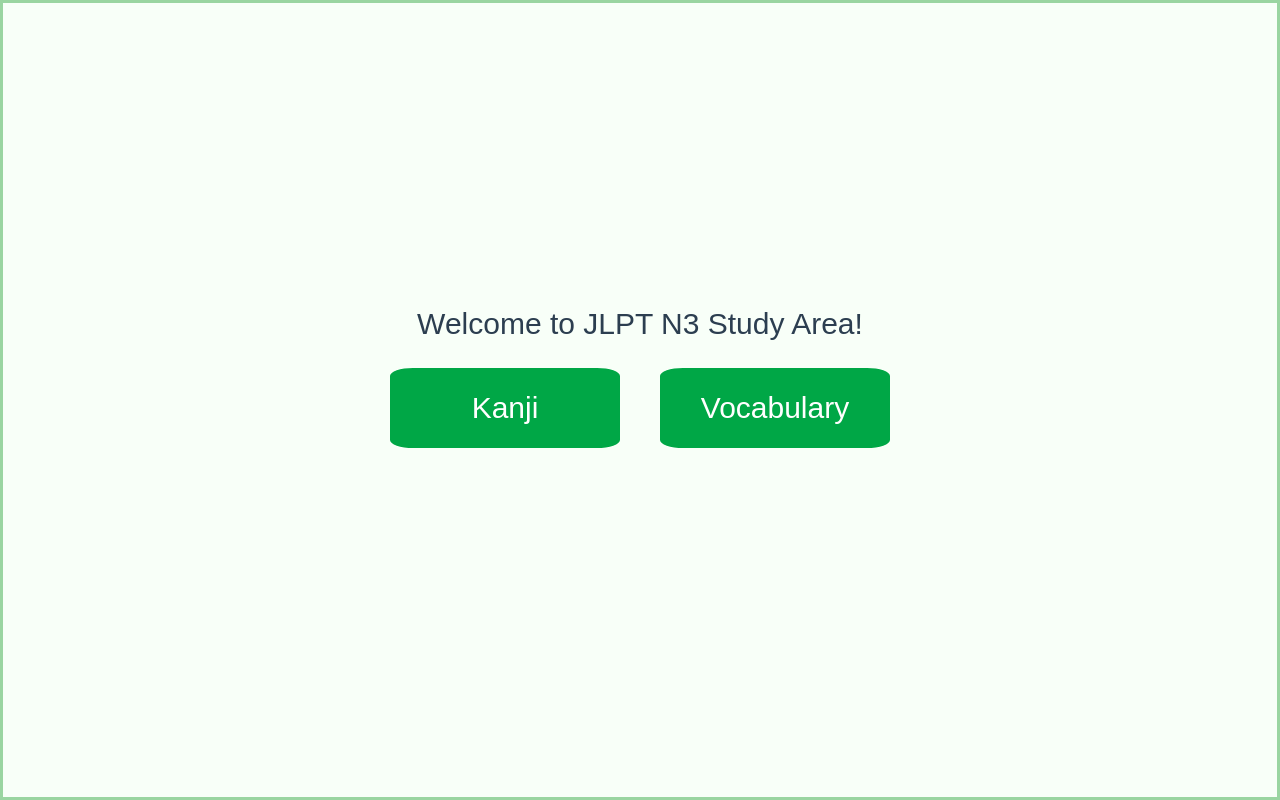
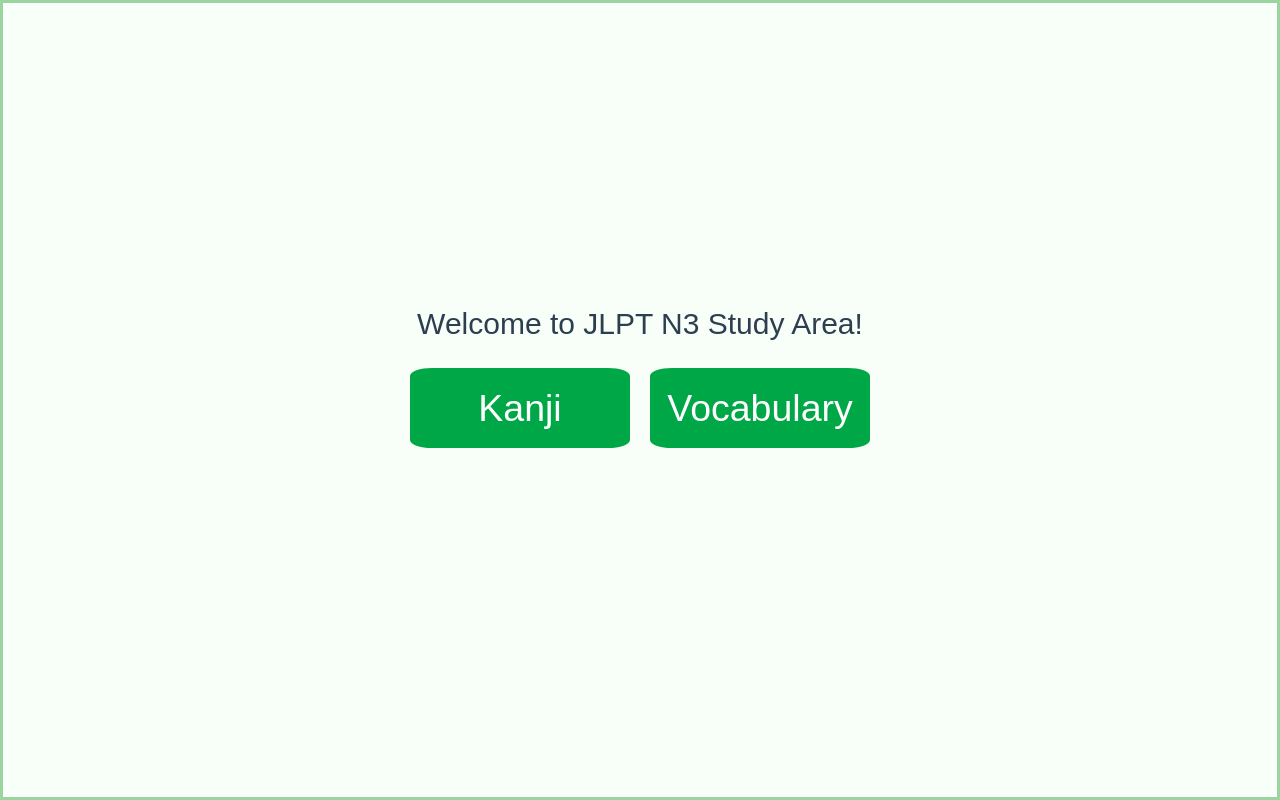
Before and after one commit to ruslan-bv/jlptn3-memorizer, a Vue app: page / in a window 1280 px wide. Built offline with nearby package versions, Linux system fonts and the light colour scheme.

Commit message:
feat: button layout

```diff
--- a/src/components/Drill.vue
+++ b/src/components/Drill.vue
@@ -1,6 +1,9 @@
 <script setup lang="ts">
 import { ref, reactive } from 'vue';
 import { kanjiStore } from '../store/kanjiStore';
+
+const isCardSelected = ref(false);
+
 const currentCardSet = reactive(kanjiStore.currentKanjiDeck);
 const selectionToShow = Object.values(currentCardSet)[0];
 
@@ -13,6 +16,7 @@
     const target = e.target as Element;
     const parentDiv = target.closest('div');
     parentDiv?.classList?.add('card-selected');
+    isCardSelected.value = true;
 }
 
 </script>
@@ -28,7 +32,7 @@
             </template>
         </div>
         <div class="navigation">
-            test
+            <button class="select">SELECT</button>
         </div>
     </div>
 </div>
@@ -41,12 +45,6 @@
     border: 1px solid #00A746;
     width: 200px;
     height: 250px;
-}
-
-.front-side {
-    display: block;
-    margin: auto;
-    font-size: 8em;
 }
 
 .card-selected {
@@ -73,4 +71,24 @@
     margin: -200px 0 0 -400px;
     border: 2px solid #05652d;
 }
+
+.front-side {
+    display: block;
+    margin: auto;
+    font-size: 8em;
+}
+
+.navigation {
+    display: flex;
+    align-items: center;
+    justify-content: center;
+}
+
+.select {
+    width: 100px;
+    height: 50px;
+    background-color: #9AD5A1;
+    font-weight: 600;
+    border-radius: 3px;
+}
 </style>
--- a/src/components/Main.vue
+++ b/src/components/Main.vue
@@ -39,12 +39,28 @@
     </div>
 </template>
 
-<style scoped>
+<style scoped lang="scss">
 button {
     height: 50px;
-    background-color: #9AD5A1;
-    border: none;
-    /* color: */
+    width: 200px;
+    font-size: 1.5em;
+    background-color: white;
+    border: 2px solid black;
+    box-shadow: 0 9px #9AD5A1;
+    border-radius: 10px;
+    border: 1px solid #666;
+    outline: none;
+
+    &:active {
+        background-color: #3e8e41;
+        box-shadow: 0 5px #666;
+        transform: translateY(4px);
+    }
+
+    &:hover {
+        color: white;
+        background-color: #00A746;
+    }
 }
 
 header {
--- a/src/views/IntroductionView.vue
+++ b/src/views/IntroductionView.vue
@@ -6,11 +6,10 @@
 <template>
   <div class="introduction">
     <h1>Welcome to JLPT N3 Study Area!</h1>
-    <!-- <h3>Please choose what you want to master today:</h3> -->
     <div class="buttons">
         <router-link to="/kanji" v-slot="{ navigate }">
             <button @click="navigate">
-                {{ kanjiButtonTitle }}
+                <span>{{ kanjiButtonTitle }}</span>
             </button>
         </router-link>
         <router-link to="/vocabulary" v-slot="{ navigate }">
@@ -22,29 +21,58 @@
   </div>
 </template>
 
-<style scope>
+<style scoped lang="scss">
 h1 {
+    text-align: center;
+    margin-bottom: 20px;
+}
+
+h5 {
     text-align: center;
 }
 
 button {
-    width: 230px;
+    width: 220px;
     height: 80px;
     border: 2px solid #00A746;
     border-radius: 10%;
-    font-size: 2em;
+    font-size: 2.5em;
     background-color:#00A746;
     color: white;
+    transition: all 0.5s;
+
+    & span {
+        display: inline-block;
+        position: relative;
+        transition: 0.5s;
+    }
+
+    & span:after {
+        content: '\00bb';
+        position: absolute;
+        opacity: 0;
+        top: 0;
+        right: -20px;
+    }
 }
 
 button:hover {
     color: black;
+
+    & span {
+        padding-right: 25px;
+    }
+
+    & span:after {
+        opacity: 1;
+        right: 0;
+    }
 }
 
 .buttons {
     display: flex;
-    justify-content: space-between;
-    margin-top: 20px;
+    justify-content: space-evenly;
+    margin-top: 10px;
 }
 
 .introduction {
```
